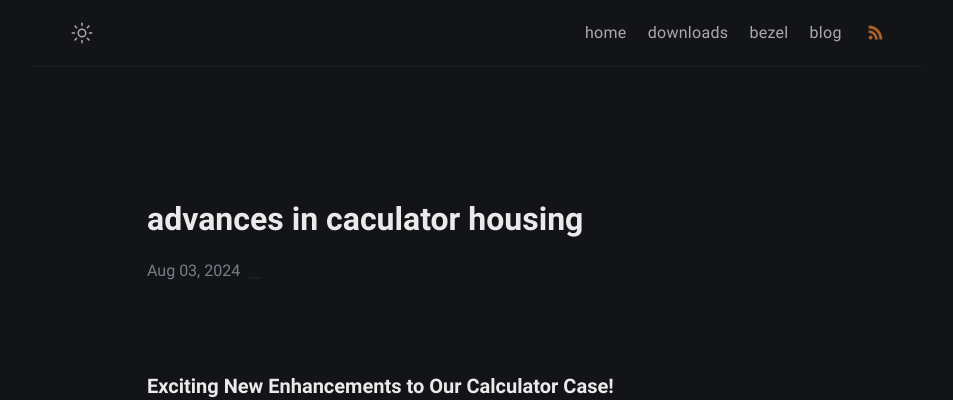
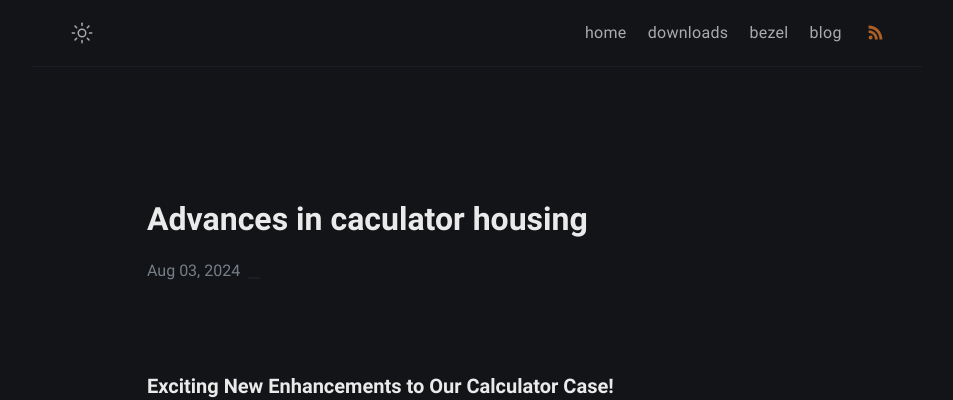
Before and after one commit to xavierbasc/50calc, a Jekyll site: the page built from _posts/design-housing/2024-08-03-design-housing.md, in a window 1280 px wide and 900 px high. Shown: the top 400 px of the window, without its empty margins (163-1116 px from the left). Built offline with Jekyll 4.4.1, drawn with Linux system fonts in a browser that asks for light colours.

```diff
--- a/_posts/design-housing/2024-08-03-design-housing.md
+++ b/_posts/design-housing/2024-08-03-design-housing.md
@@ -1,6 +1,6 @@
 ---
 layout: post
-title: "advances in caculator housing"
+title: "Advances in caculator housing"
 date: 2024-08-03 10:25:00 +01:00
 categories: dm50 init housing case
 img1: /assets/img/housing.png
```
